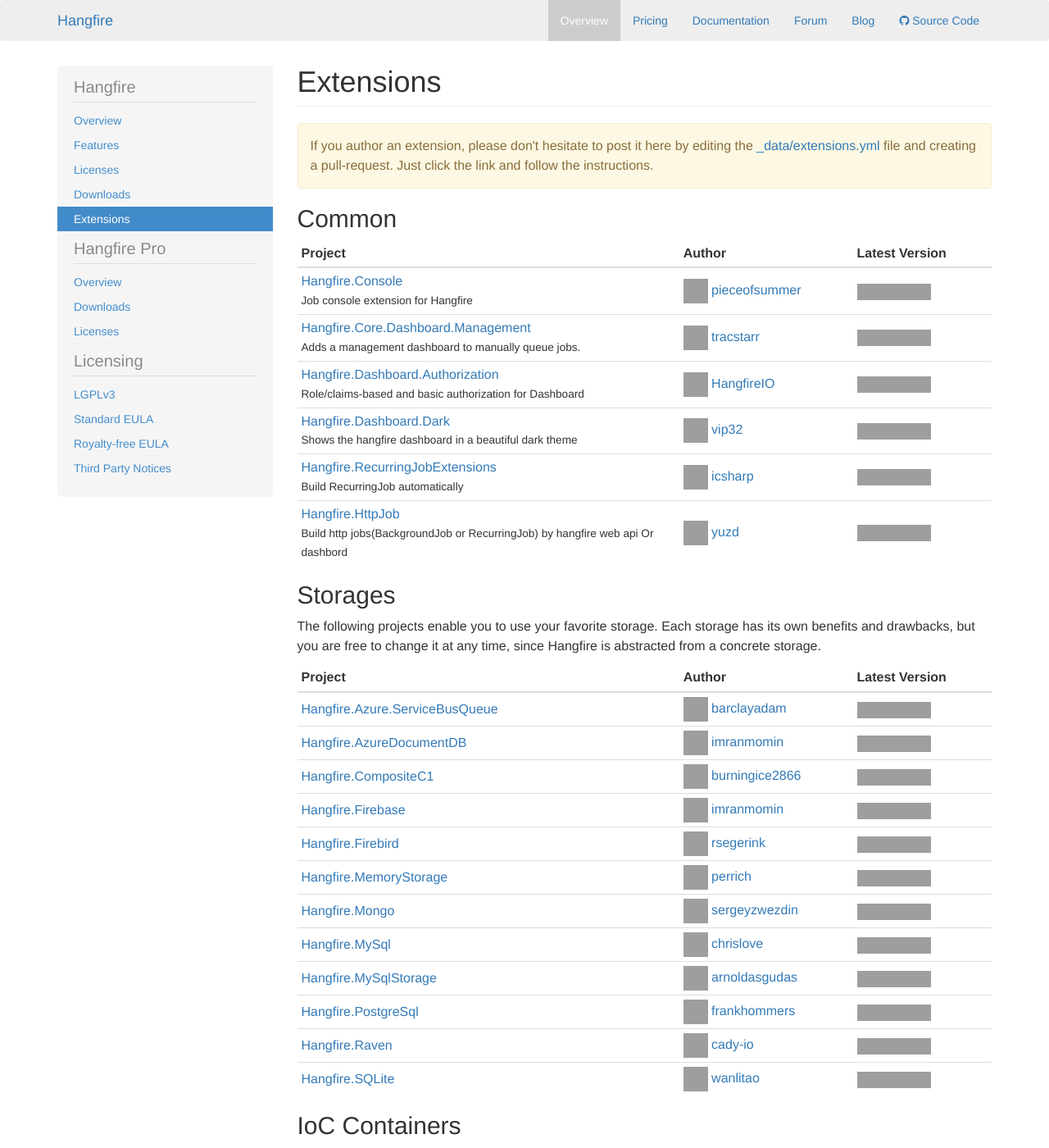
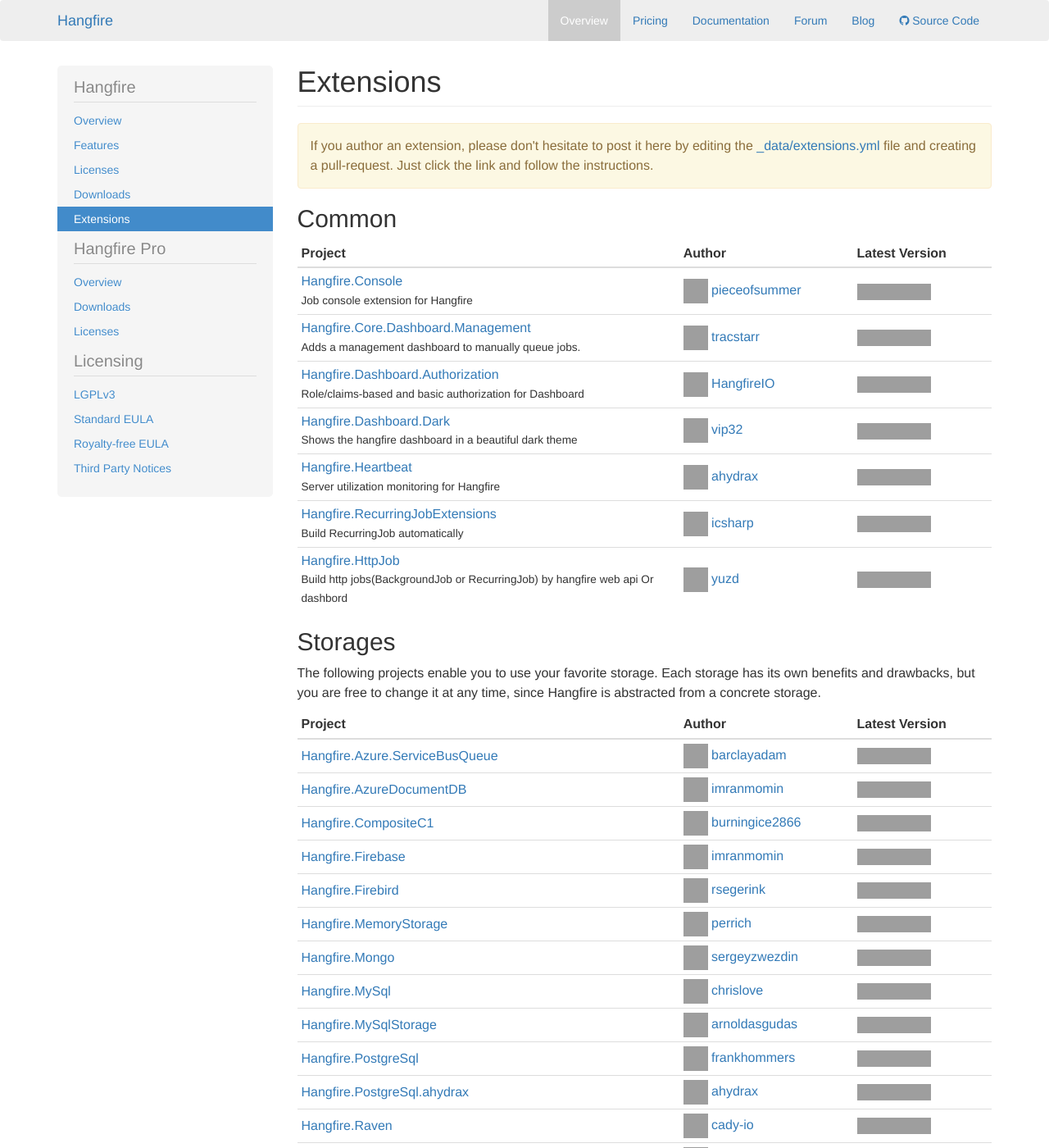
Before and after one commit to HangfireIO/Hangfire.io, a Jekyll site: the page built from extensions.md, in a window 1280 px wide and 1400 px high. Shown: the whole window at 82% size. Built offline with Jekyll 4.4.1, drawn with Linux system fonts in a browser that asks for light colours; grey boxes are pictures that could not be loaded.

Commit message:
Added links to my extensions (#46)
* Hangfire.Heartbeat
* Hangfire.PostgreSql.ahydrax

```diff
--- a/_data/extensions.yml
+++ b/_data/extensions.yml
@@ -24,6 +24,11 @@
       description: Shows the hangfire dashboard in a beautiful dark theme
       url: https://github.com/vip32/Hangfire.Dashboard.Dark
       author: vip32
+
+    - name: Hangfire.Heartbeat
+      description: Server utilization monitoring for Hangfire
+      url: https://github.com/ahydrax/Hangfire.Heartbeat
+      author: ahydrax
 
     - name: Hangfire.RecurringJobExtensions
       description: Build RecurringJob automatically
@@ -80,6 +85,10 @@
     - name: Hangfire.PostgreSql
       url: https://github.com/frankhommers/Hangfire.PostgreSql
       author: frankhommers
+
+    - name: Hangfire.PostgreSql.ahydrax
+      url: https://github.com/ahydrax/Hangfire.PostgreSql
+      author: ahydrax
 
     - name: Hangfire.Raven
       url: https://github.com/cady-io/hangfire-ravendb
```
